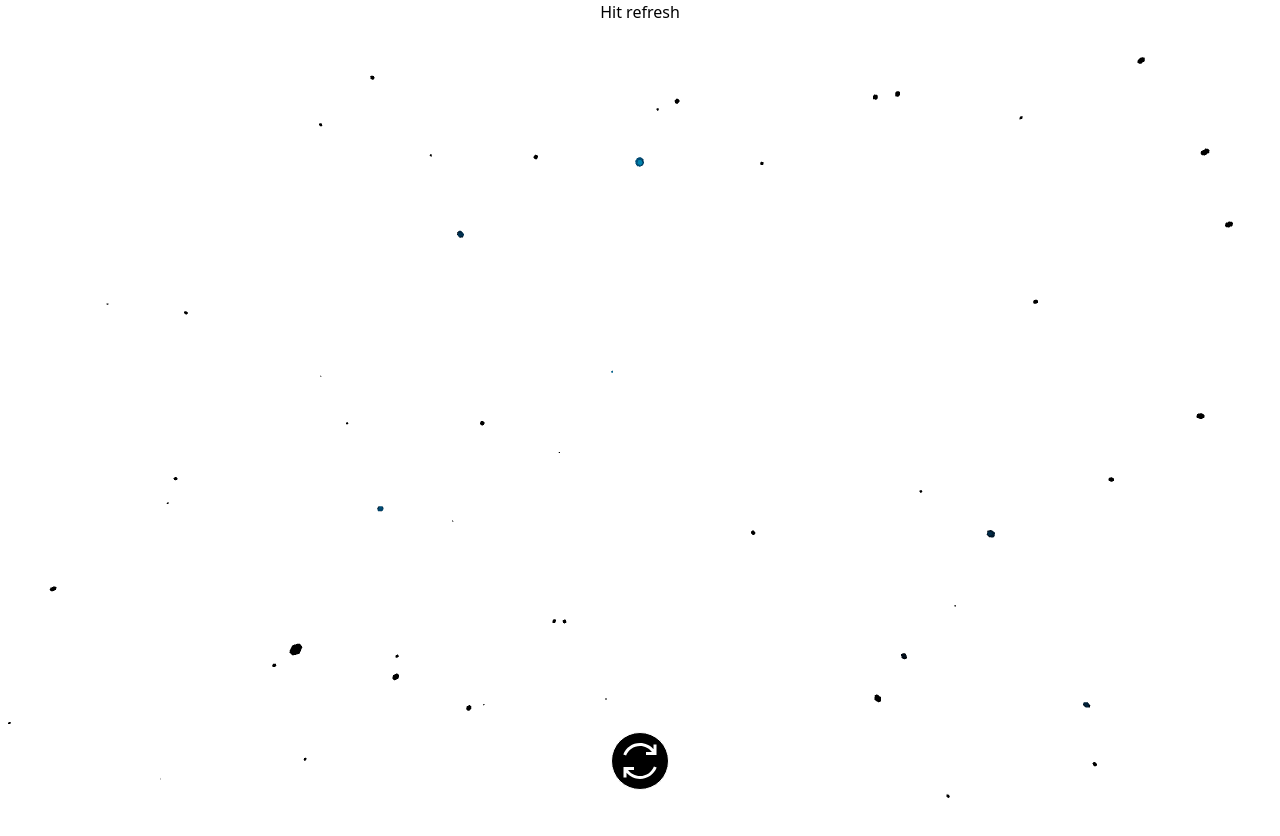
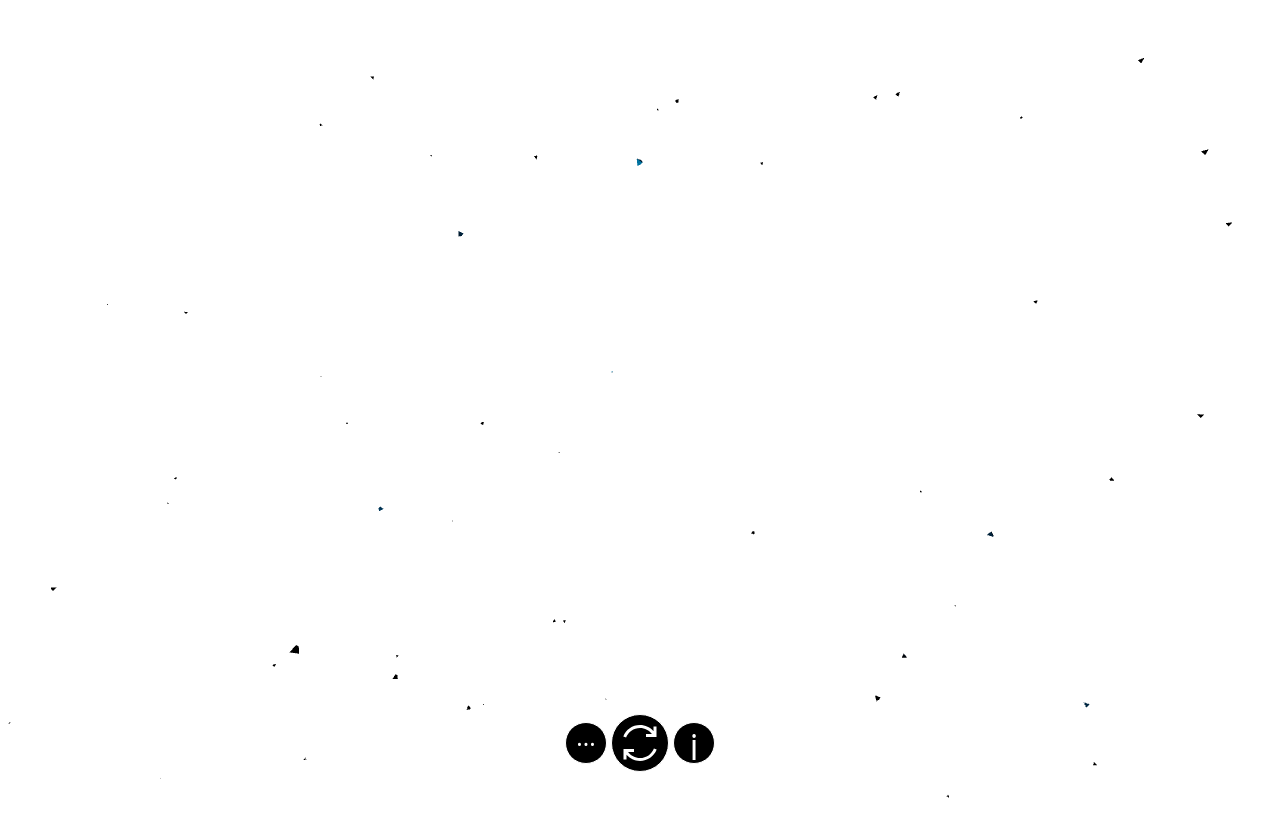
Before and after one commit to danielx-art/particlesrandomphysics, a Next.js app: page / in a window 1280 px wide. Shown: the top 836 px of the page. After the commit the page ends 800 px from the top, so only its background shows below. Built offline with nearby package versions, Linux system fonts and the light colour scheme.

Commit message:
added other buttons

```diff
--- a/components/particles.tsx
+++ b/components/particles.tsx
@@ -62,7 +62,7 @@ const Particles = () => {
         <>
         <pointLight ref={light} distance={40} intensity={3} color="lightblue" />
             <instancedMesh ref={mesh} args={[, , count]}>
-                <dodecahedronBufferGeometry args={[0.2, 0]} />
+                <tetrahedronBufferGeometry args={[0.2, 0]} />
                 <meshPhongMaterial color="#2596be" />
             </instancedMesh>
         </>
--- a/pages/index.tsx
+++ b/pages/index.tsx
@@ -6,13 +6,19 @@ import Particles from '../components/particles'
 const Home: NextPage = () => {
   return (
     <>
-      <p className='text-1xl w-full text-center absolute'>Hit refresh</p>
+      <p className='text-1xl w-full text-center absolute'></p>
       <Canvas className='h-full w-full absolute'>
         <Particles />
       </Canvas>
-      <div className='text-2xl w-full text-center z-10 sticky bottom-0 p-2'>
+      <div className='text-2xl w-full text-center z-10 absolute bottom-5 p-2 flex flex-row justify-center items-center gap-x-1 '>
+        <button className='bg-black p-1 border border-white active:opacity-50 transition-transform duration-700 ease-in-out rounded-full'>
+          <p className=' text-2xl w-8 h-8 text-white leading-5'> ... </p>
+        </button>
         <button className='bg-black p-1 border border-white hover:rotate-90 active:opacity-50 transition-transform duration-700 ease-in-out rounded-full'>
-          <svg fill="white" xmlns="http://www.w3.org/2000/svg"  viewBox="0 0 32 32" width="2em" height="2em"><path d="M 16 4 C 10.886719 4 6.617188 7.160156 4.875 11.625 L 6.71875 12.375 C 8.175781 8.640625 11.710938 6 16 6 C 19.242188 6 22.132813 7.589844 23.9375 10 L 20 10 L 20 12 L 27 12 L 27 5 L 25 5 L 25 8.09375 C 22.808594 5.582031 19.570313 4 16 4 Z M 25.28125 19.625 C 23.824219 23.359375 20.289063 26 16 26 C 12.722656 26 9.84375 24.386719 8.03125 22 L 12 22 L 12 20 L 5 20 L 5 27 L 7 27 L 7 23.90625 C 9.1875 26.386719 12.394531 28 16 28 C 21.113281 28 25.382813 24.839844 27.125 20.375 Z"/></svg>
+          <svg fill="white" xmlns="http://www.w3.org/2000/svg"  viewBox="0 0 32 32" width="3rem" height="3rem"><path d="M 16 4 C 10.886719 4 6.617188 7.160156 4.875 11.625 L 6.71875 12.375 C 8.175781 8.640625 11.710938 6 16 6 C 19.242188 6 22.132813 7.589844 23.9375 10 L 20 10 L 20 12 L 27 12 L 27 5 L 25 5 L 25 8.09375 C 22.808594 5.582031 19.570313 4 16 4 Z M 25.28125 19.625 C 23.824219 23.359375 20.289063 26 16 26 C 12.722656 26 9.84375 24.386719 8.03125 22 L 12 22 L 12 20 L 5 20 L 5 27 L 7 27 L 7 23.90625 C 9.1875 26.386719 12.394531 28 16 28 C 21.113281 28 25.382813 24.839844 27.125 20.375 Z"/></svg>
+        </button>
+        <button className='bg-black p-1 border border-white active:opacity-50 transition-transform duration-700 ease-in-out rounded-full'>
+          <p className="font-['Open_Sans'] text-4xl w-8 h-8 text-white"> i </p>
         </button>
       </div>
     </>
--- a/styles/globals.css
+++ b/styles/globals.css
@@ -1,6 +1,8 @@
 @tailwind base;
 @tailwind components;
 @tailwind utilities;
+
+@import url('https://fonts.googleapis.com/css2?family=Mochiy+Pop+One&display=swap');
 
 html, body, canvas {
     height: 100%;
@@ -9,3 +11,9 @@ html, body, canvas {
 #__next {
     height: 100%;
 }
+
+@layer base {
+    @font-face {
+        font-family: 'Mochiy Pop One', sans-serif;
+    }
+}
```
